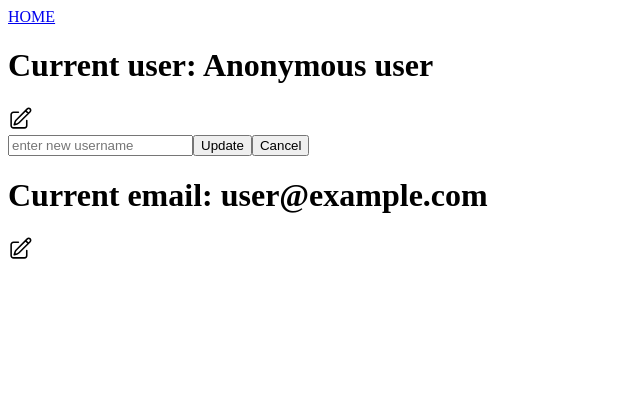
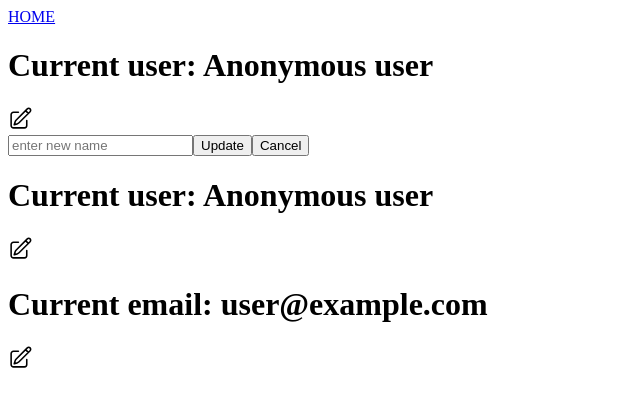
Before and after one commit to kayla-pagan/route-app, a React (Vite) app: page / in a window 1280 px wide. Both pictures are taken after a click on the icon 20 px from the left and 118 px from the top of the page. Shown: the top 406 px of the page, without its empty margins (0-640 px from the left). Built offline with nearby package versions, Linux system fonts and the light colour scheme.

Commit message:
Add form for username. add username to state.

```diff
--- a/src/pages/Home.jsx
+++ b/src/pages/Home.jsx
@@ -7,6 +7,7 @@ export function Home(){
         formAction,
         {
             name: JSON.parse(localStorage.getItem("name")) || "Anonymous user",
+            username: JSON.parse(localStorage.getItem("username")) || "user1234",
             email: JSON.parse(localStorage.getItem("email")) || "user@example.com",
             error: null
         }
@@ -46,6 +47,22 @@ export function Home(){
         <Header />
 
         <h1>Current user: <span>{optimisticValue.name}</span></h1>
+        <svg onClick={() => toggleDisplay("name-form")} xmlns="http://www.w3.org/2000/svg" fill="none" viewBox="0 0 24 24" strokeWidth={1.5} stroke="currentColor" className="size-6">
+            <path
+                strokeLinecap="round"
+                strokeLinejoin="round"
+                d="m16.862 4.487 1.687-1.688a1.875 1.875 0 1 1 2.652 2.652L10.582 16.07a4.5 4.5 0 0 1-1.897 1.13L6 18l.8-2.685a4.5 4.5 0 0 1 1.13-1.897l8.932-8.931Zm0 0L19.5 7.125M18 14v4.75A2.25 2.25 0 0 1 15.75 21H5.25A2.25 2.25 0 0 1 3 18.75V8.25A2.25 2.25 0 0 1 5.25 6H10"
+            />
+        </svg>
+        {visibleFormID === "name-form" && (
+                <form action={actionFunction} id="name-form">
+                    <input type="text" name="name" placeholder="enter new name" required/>
+                    <button type="submit">Update</button>
+                    <button type="button" onClick={() => setVisibleFormID(null)}>Cancel</button>
+                </form>
+            )}
+
+        <h1>Current user: <span>{optimisticValue.name}</span></h1>
         <svg onClick={() => toggleDisplay("username-form")} xmlns="http://www.w3.org/2000/svg" fill="none" viewBox="0 0 24 24" strokeWidth={1.5} stroke="currentColor" className="size-6">
             <path
                 strokeLinecap="round"
@@ -55,7 +72,7 @@ export function Home(){
         </svg>
         {visibleFormID === "username-form" && (
                 <form action={actionFunction} id="username-form">
-                    <input type="text" name="name" placeholder="enter new username" required/>
+                    <input type="text" name="username" placeholder="enter new username" required/>
                     <button type="submit">Update</button>
                     <button type="button" onClick={() => setVisibleFormID(null)}>Cancel</button>
                 </form>
```
